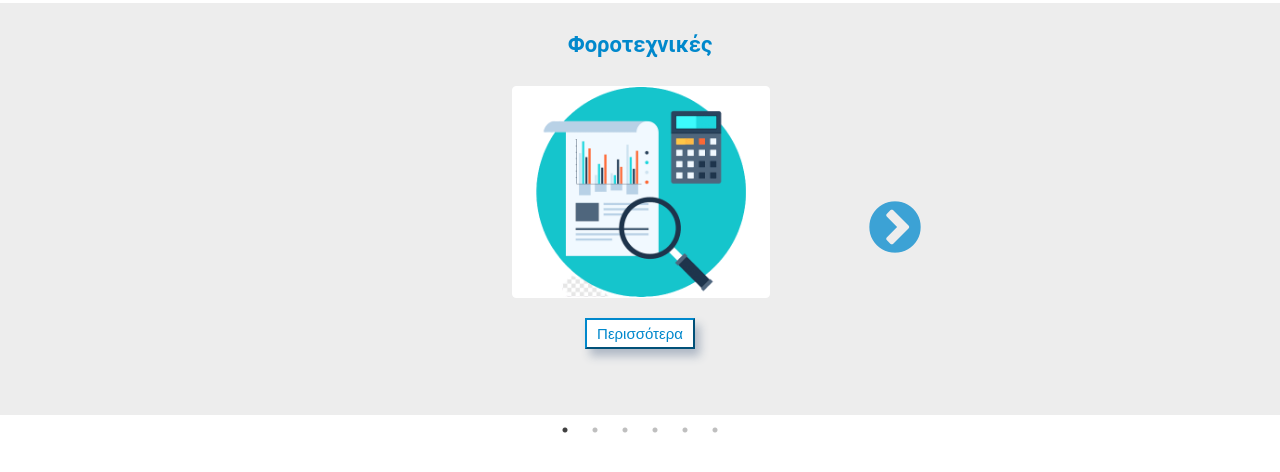
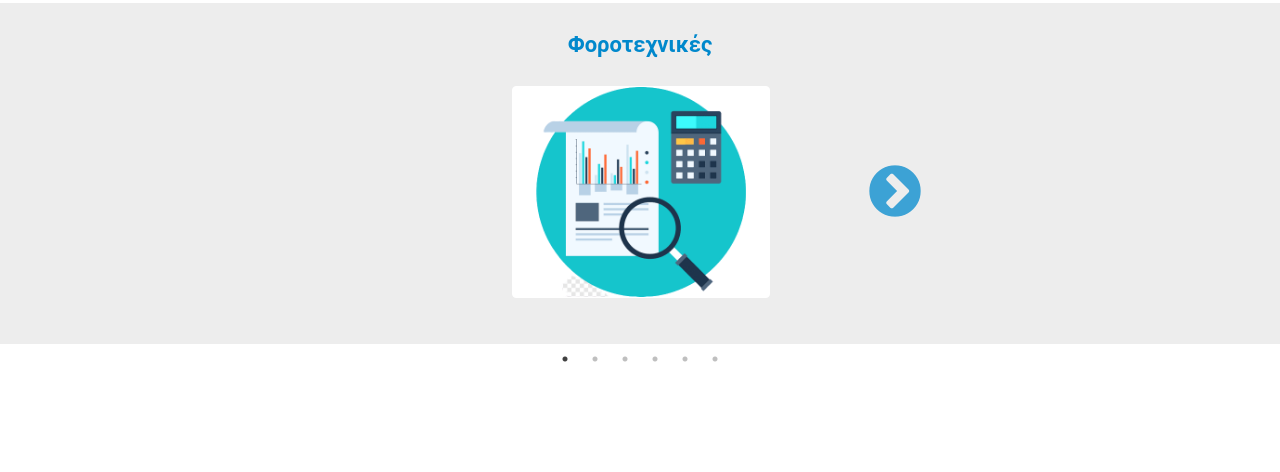
Before and after one commit to Viki-Robles/countify, a React (Create React App) app: page / in a window 1280 px wide. Shown: the part 945-1417 px from the top of the page. Built offline with nearby package versions, Linux system fonts and the light colour scheme.

Commit message:
remove button

```diff
--- a/src/Buttons/ButtonDown.js
+++ /dev/null
@@ -1,17 +0,0 @@
-import { useHistory } from "react-router-dom";
-import React from "react";
-
-export default function ButtonDown() {
-    const history = useHistory();
-
-    function buttonDown() {
-        return history.push("/ServicesCards");
-    }
-
-    return (
-        <div className="buttonUp-wrapper">
-            <button onClick={buttonDown}
-                className="buttonUp">Περισσότερα</button>
-        </div>
-    );
-}
--- a/src/Carousel/Carousel.js
+++ b/src/Carousel/Carousel.js
@@ -9,7 +9,6 @@ import development from "./images/development.png";
 import consulting from "./images/consulting.png";
 import taxes from "./images/taxes.png";
 import hotel from "./images/hotel.png";
-import ButtonDown from "../Buttons/ButtonDown";
 
 const photos = [
     {
@@ -68,7 +67,6 @@ export default class Carousel extends Component {
                             <div className="carousel-container-items">
                                 <h4 className="carousel-container-title">{photo.services}</h4>
                                 <img width="20%" src={photo.url} alt=""/>
-                                <ButtonDown/>
                             </div>
                         </div>
                     )
```
Also changed, not shown: src/Buttons/ButtonUp.js (deleted).
